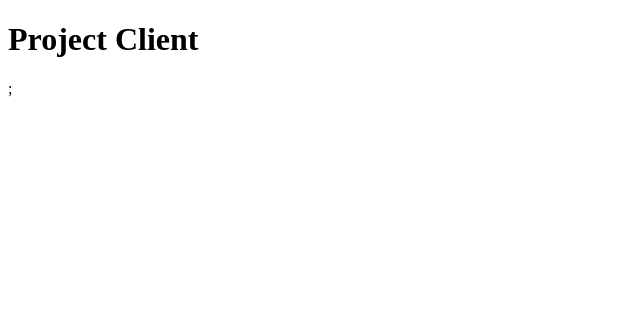
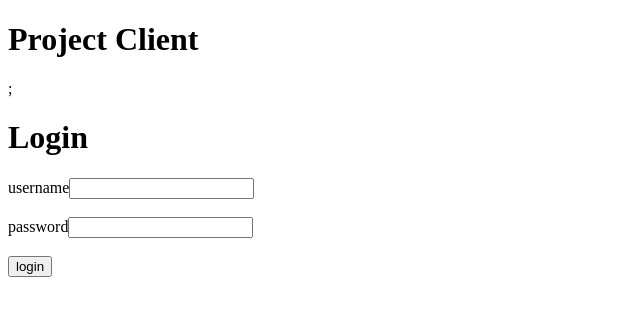
Before and after one commit to layalEsna/PET_SITTERS, a React (Create React App) app in the folder client/: page /login in a window 1280 px wide. Before the commit this address had no page. Shown: the top 316 px of the page, without its empty margins (0-640 px from the left). Built offline with nearby package versions, Linux system fonts and the light colour scheme.

Commit message:
Add route for Login in App.js

```diff
--- a/client/src/components/App.js
+++ b/client/src/components/App.js
@@ -2,7 +2,8 @@ import React from "react";
 import { BrowserRouter as Router, Route, Routes } from 'react-router-dom'; // Import BrowserRouter
 
 import Sitters from './Sitters'
-import SignupForm from "./SignupForm";
+import SignupForm from "./SignupForm"
+import LoginForm from "./Login";
 
 function App() {
   return (
@@ -11,7 +12,8 @@ function App() {
         <h1>Project Client</h1>;
         <Routes>
           <Route path='/sitters' element={<Sitters />} />
-          <Route path='/signup' element={<SignupForm/> } />
+          <Route path='/signup' element={<SignupForm />} />
+          <Route path="/login" element={<LoginForm/> } />
         </Routes>
       </div>
     </Router>)
--- a/client/src/components/Login.js
+++ b/client/src/components/Login.js
@@ -109,3 +109,4 @@ function LoginForm() {
 
 
 }
+export default LoginForm
```
